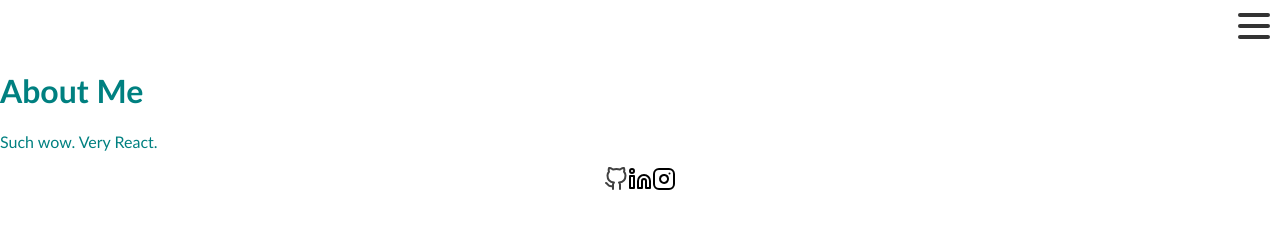
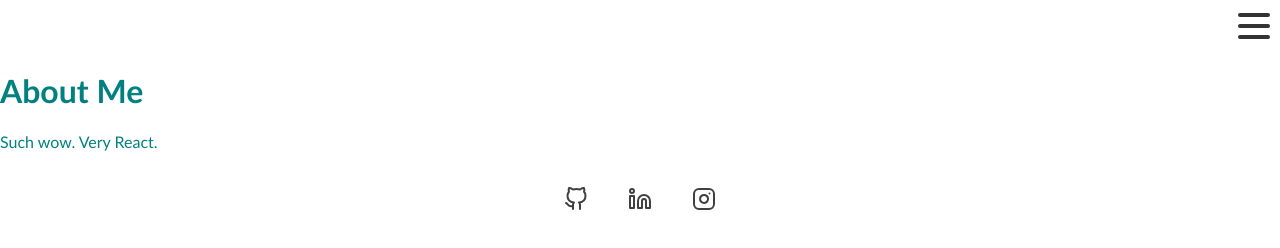
Before and after one commit to ComeAlongErica/gatsby-portfolio, a Gatsby site: page / in a window 1280 px wide. Shown: the top 248 px of the page. Built offline with nearby package versions, Linux system fonts and the light colour scheme; Gatsby itself is replaced by a stand-in of ours.

Commit message:
add: convert all svgs to styled compoents

```diff
--- a/src/components/parts/icons/github.js
+++ b/src/components/parts/icons/github.js
@@ -2,6 +2,7 @@ import React from 'react'
 import styled from 'styled-components'
 
 const Icon = styled.svg`
+  padding: 20px;
   cursor: pointer;
   stroke-width: 2;
   stroke: ${props => props.theme.lightGrey};
--- a/src/components/parts/icons/instagram.js
+++ b/src/components/parts/icons/instagram.js
@@ -1,20 +1,30 @@
 import React from 'react'
+import styled from 'styled-components'
+
+const Icon = styled.svg`
+  padding: 20px;
+  cursor: pointer;
+  stroke-width: 2;
+  stroke: ${props => props.theme.lightGrey};
+  transition: .3s ease-in-out;
+  &:hover {
+    stroke: ${props => props.theme.peach};
+  }
+`
 
 const Instagram = () => (
-  <svg
+  <Icon
     xmlns='http://www.w3.org/2000/svg'
     width='24'
     height='24'
     viewBox='0 0 24 24'
     fill='none'
-    stroke='currentColor'
-    strokeWidth='2'
     strokeLinecap='round'
     strokeLinejoin='round'
   >
     <rect x='2' y='2' width='20' height='20' rx='5' ry='5'></rect>
     <path d='M16 11.37A4 4 0 1 1 12.63 8 4 4 0 0 1 16 11.37z'></path>
     <line x1='17.5' y1='6.5' x2='17.51' y2='6.5'></line>
-  </svg>
+  </Icon>
 )
 export default Instagram
--- a/src/components/parts/icons/linkedin.js
+++ b/src/components/parts/icons/linkedin.js
@@ -1,20 +1,30 @@
 import React from 'react'
+import styled from 'styled-components'
+
+const Icon = styled.svg`
+  padding: 20px;
+  cursor: pointer;
+  stroke-width: 2;
+  stroke: ${props => props.theme.lightGrey};
+  transition: .3s ease-in-out;
+  &:hover {
+    stroke: ${props => props.theme.peach};
+  }
+`
 
 const LinkedIn = () => (
-  <svg
+  <Icon
     xmlns='http://www.w3.org/2000/svg'
     width='24'
     height='24'
     viewBox='0 0 24 24'
     fill='none'
-    stroke='currentColor'
-    strokeWidth='2'
     strokeLinecap='round'
     strokeLinejoin='round'
   >
     <path d='M16 8a6 6 0 0 1 6 6v7h-4v-7a2 2 0 0 0-2-2 2 2 0 0 0-2 2v7h-4v-7a6 6 0 0 1 6-6z'></path>
     <rect x='2' y='9' width='4' height='12'></rect>
     <circle cx='4' cy='4' r='2'></circle>
-  </svg>
+  </Icon>
 )
 export default LinkedIn
```
